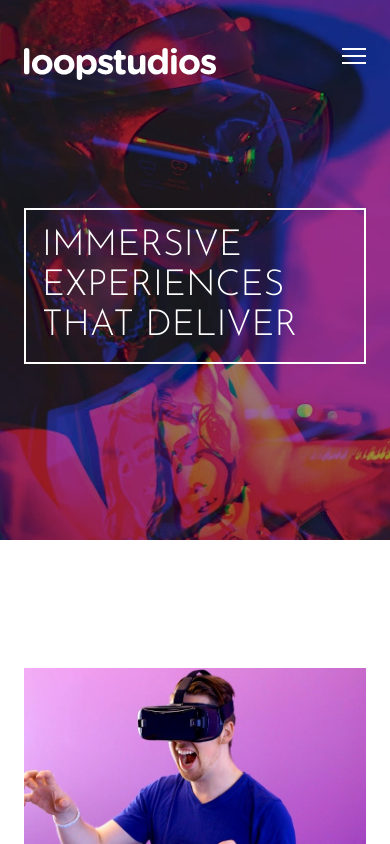
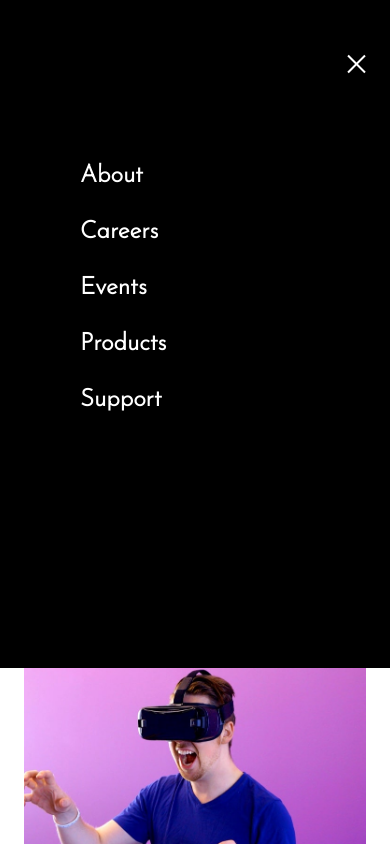
Before and after one commit to bertcanoiii/loopstudios, a website: page index.html in a window 390 px wide. Both pictures are taken after a click on the button 354 px from the left and 60 px from the top of the page. Shown: the top 844 px of the page. Drawn offline with Linux system fonts and the light colour scheme.

Commit message:
add script.js and hamburger transition

```diff
--- a/index.html
+++ b/index.html
@@ -9,6 +9,7 @@
     <link rel="preconnect" href="https://fonts.gstatic.com" crossorigin>
     <link href="https://fonts.googleapis.com/css2?family=Alata&family=Josefin+Sans:wght@300&display=swap"
           rel="stylesheet">
+    <script src="js/script.js" defer></script>
     <link rel="stylesheet" href="css/style.css">
     <title>Loop Studios Landing Page</title>
 </head>
@@ -53,16 +54,31 @@
             <div class="md:hidden">
                 <button id="menu-btn"
                         type="button"
-                        class="z-40 md:hidden focus:outline-none hamburger">
+                        class="z-40 hamburger block md:hidden focus:outline-none ">
                     <span class="hamburger-top"></span>
                     <span class="hamburger-middle"></span>
                     <span class="hamburger-bottom"></span>
                 </button>
             </div>
         </nav>
-        <!--            @todo Mobile Menu-->
+        <!--Mobile Menu-->
+        <div id="menu"
+            class="absolute top-0 bottom-0 left-0
+                hidden
+                bg-black text-white
+                text-2xl font-bold
+                flex-col
+                space-y-6
+                w-full min-h-screen
+                pt-40 pl-20">
+            <a href="#" class="hover:text-pink-100 hover:-translate-y-0.5 duration-200">About</a>
+            <a href="#" class="hover:text-pink-100 hover:-translate-y-0.5 duration-200">Careers</a>
+            <a href="#" class="hover:text-pink-100 hover:-translate-y-0.5 duration-200">Events</a>
+            <a href="#" class="hover:text-pink-100 hover:-translate-y-0.5 duration-200">Products</a>
+            <a href="#" class="hover:text-pink-100 hover:-translate-y-0.5 duration-200">Support</a>
+        </div>
 
-        <!--            Bottom Hero Section-->
+        <!--Bottom Hero Section-->
         <div class="max-w-lg
                         my-32 p-4
                         font-sans text-white text-4xl
--- /dev/null
+++ b/js/script.js
@@ -0,0 +1,10 @@
+const btn = document.getElementById('menu-btn')
+const menu = document.getElementById('menu')
+
+btn.addEventListener('click', toggleMenu)
+
+function toggleMenu() {
+    btn.classList.toggle('open')
+    menu.classList.toggle('hidden')
+    menu.classList.toggle('flex')
+}
```
Also changed, not shown: css/style.css.
